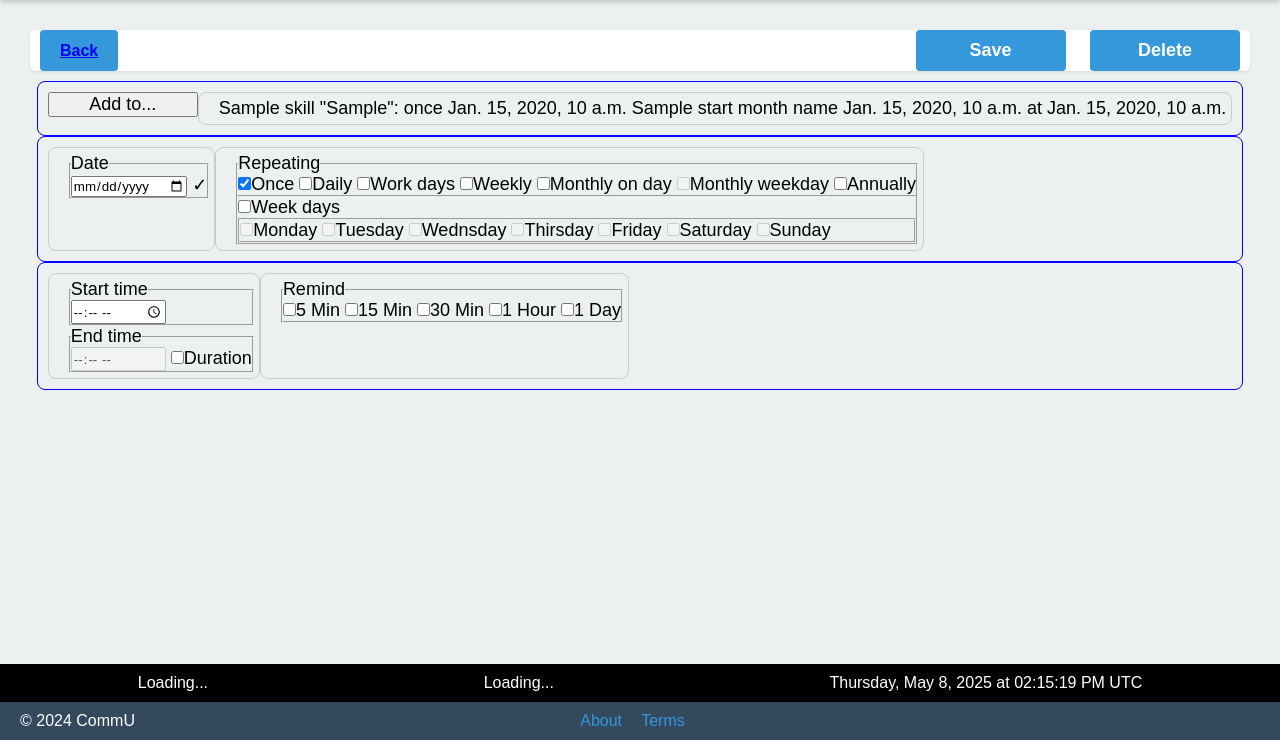
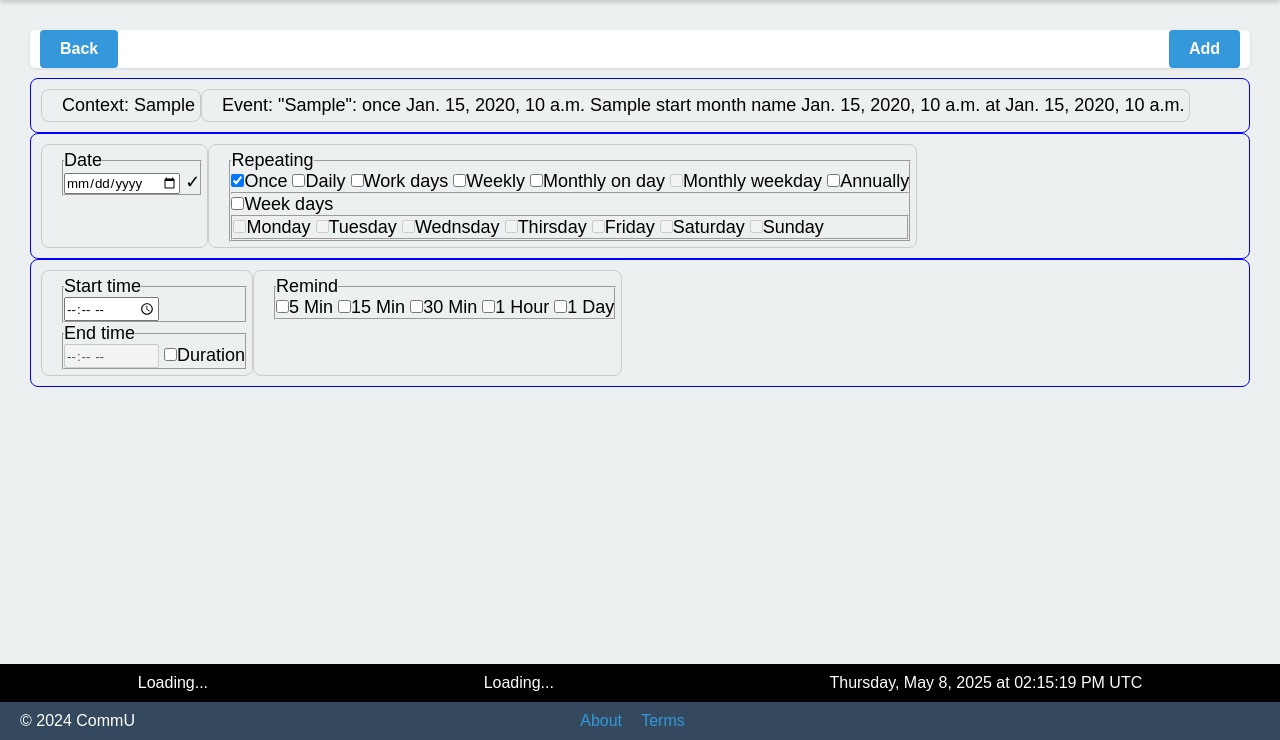
Before and after one commit to el710/CommU, a Django app: template DJpro/CommU/uproject/templates/event.html in a window 1280 px wide. Shown: the part 60-800 px from the top of the page. Run offline with Django 5.2, Linux system fonts and the light colour scheme; the template is opened without the code that fills it: most values are stand-ins (such as "Sample title", 1, 10 or a date in 2020).

Commit message:
sprint: save-edit & del event

```diff
--- a/DJpro/CommU/uproject/models/user.py
+++ b/DJpro/CommU/uproject/models/user.py
@@ -45,6 +45,9 @@ class UUser():
         ## pointer to work project or contract
         self.root_utem = None
 
+        ## pointer to choosen event
+        self.pro_event = None
+
          ## list of all user's contacts - phone book
         self.contacts = None
 
@@ -57,7 +60,7 @@ class UUser():
         self.utems = base
         if isinstance(root, UObject):
             self.utems.add(copy.deepcopy(root))
-            ## pointer to current skill from projects user is working with
+            ## pointer to current skill from projects user work with
             self.root_utem = self.utems.read(root.get_token())
         else:
             self.root_utem = None
--- a/DJpro/CommU/uproject/templates/event.html
+++ b/DJpro/CommU/uproject/templates/event.html
@@ -14,15 +14,15 @@
     <style>
         .event-work-field {
             display: flex;
-            flex-direction: row;
+            flex-direction: column;
             align-items: left;
             justify-content: center;
             font-size: large;
 
-            /*
+        /*
             border: 1px solid blue;
             border-radius: 8px;
-            */
+        */
         }
 
         .event-center {
@@ -61,36 +61,42 @@
 {% endblock %}
 
 {% block workplace %}
-<div class="speed-bar">
-    <button class="speed-bar-btn speed-bar-back"><a href="/user/">Back</a></button>
-    <div>
+<form method="POST" id="dataid">
+    {% csrf_token %}
 
-        {% if local_user %}
-            <input type="submit" class="speed-bar-btn" value="Save" name="save">
-
-            {% if name %}
-                <input type="submit" class="speed-bar-btn" value="Delete" name="delete" onclick="return confirm('Are you sure?')">
+    <div class="speed-bar">
+        <a href="/user/" class="speed-bar-btn speed-bar-back">Back</a>
+        <div>
+            {% if user_skill %}
+                <button type="submit" class="speed-bar-btn" name="add" value="add">Add</button> <!-- {'name': value} will append to request.POST -->
+            {% elif user_event %}
+                <button type="submit" class="speed-bar-btn" name="save" value="save">Save</button>
+                <button type="submit" class="speed-bar-btn" name="delete" value="delete"  onclick="return confirm('Are you sure?')">Delete</button>
             {% endif %}
-        {% endif %}
+        </div>
     </div>
-</div>
 
 
     <div class="event-work-field">
-        <form method="POST" id="dataid">
-        {% csrf_token %}
+
 
         <div class="event-center">
-            <div class="items">
-                <input type="submit" value="Add to..." name="set">
+            <div class="event-items">
+                Context:
+                {% if user_root %}
+                    {{user_root}}
+                {% endif %}
             </div>
+
+
             <div class="event-items">
                 {% if user_root %}
-                    {{user_root}} skill "{{user_skill}}":
+                    Event: "{{user_skill}}":
                 {% endif %}
                 <label id="status">once {{start_date_day}} {{start_month_name}} {{start_date_year}} at {{start_time}}</label>
             </div>
         </div>
+
         <div class="event-center">
             <div class="event-items">
                 <fieldset>
@@ -156,22 +162,9 @@
                 </fieldset>
             </div>
         </div>
-        </form>
-
-        <form method="POST" id="dataid">
-        {% csrf_token %}
-        <div class="bottom-field">
-            {% if local_user %}
-                <div class="button">
-                    {% if edit_mode %}
-                        <input type="submit" value="Delete" name="delete">
-                    {% endif %}
-                </div>
-            {% endif %}
-        </div> <!-- bottom-field -->
 
     </div> <!-- work-field -->
-
+</form>
 {% endblock %}
 
 
--- a/DJpro/CommU/uproject/templates/skill.html
+++ b/DJpro/CommU/uproject/templates/skill.html
@@ -102,7 +102,7 @@
                     {% else %}
                         <label><input type="checkbox" name="skill_public" >Public</label>
                     {% endif %}
-                    <input type="button" class="form-btn" onclick="clearform()" value="Clear">
+                    <button type="submit" class="speed-bar-btn" onclick="clearform()" value="Restore">Restore</button>
                 </fieldset>
 <!--
                 <div class="skill-bottom-field">
```
Also changed, not shown: DJpro/CommU/main/views.py (+10 -7 lines), DJpro/CommU/tests/__init__.py (added, +1 -0 lines), DJpro/CommU/tests/test_models_bases.py (renamed from DJpro/CommU/uproject/tests/test_models_bases.py, +3 -4 lines), DJpro/CommU/tests/test_template.py (renamed from DJpro/CommU/uproject/tests/test_template.py, +2 -2 lines), DJpro/CommU/uproject/tests/__init__.py (deleted, +0 -1 lines), DJpro/CommU/uproject/tests/testing.py (deleted, +0 -28 lines).
